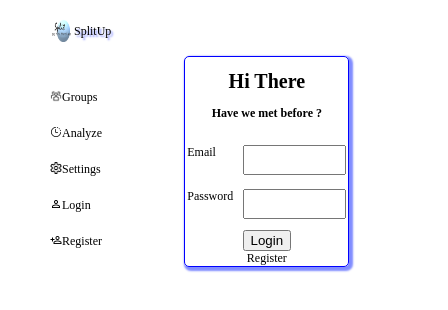
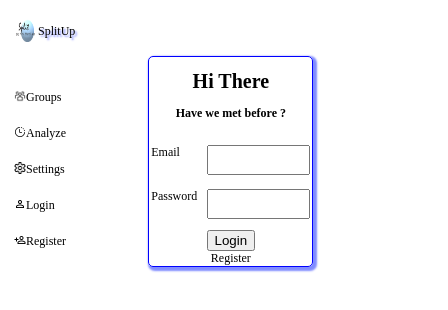
Before and after one commit to sankar6305/Split_react_app, a React (Create React App) app: page /login in a window 390 px wide. Shown: the top 310 px of the page, 448 px wide, since content can reach past the window. Built offline with nearby package versions, Linux system fonts and the light colour scheme.

Commit message:
Update App.css\

```diff
--- a/src/App.css
+++ b/src/App.css
@@ -297,6 +297,11 @@ body {
 }
 
 @media screen and (max-width: 500px) {
+  .main_total_container {
+      font-size: 12px;
+      margin: 4% 1em;
+      width: 25rem;
+  }
   .grpexpenses1 {
     font-size: 6px !important;
     width: 5rem;
```
